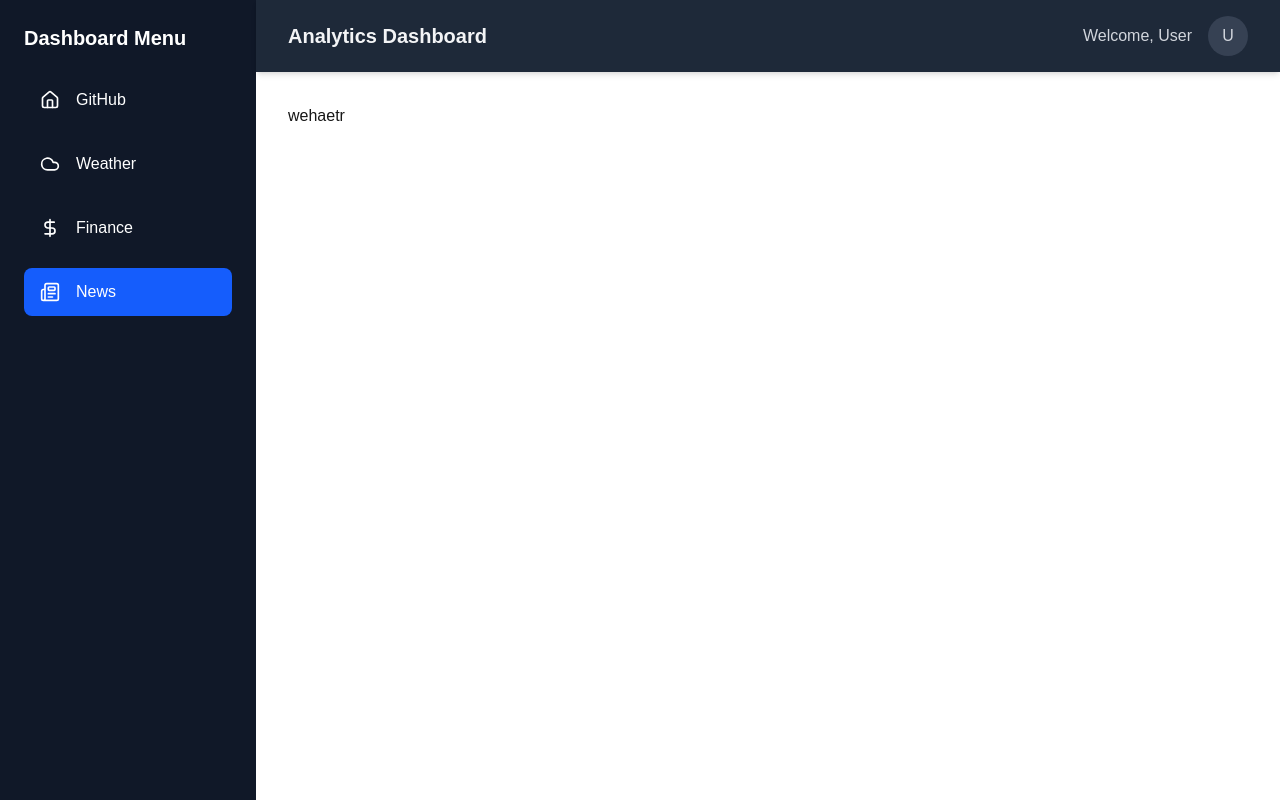
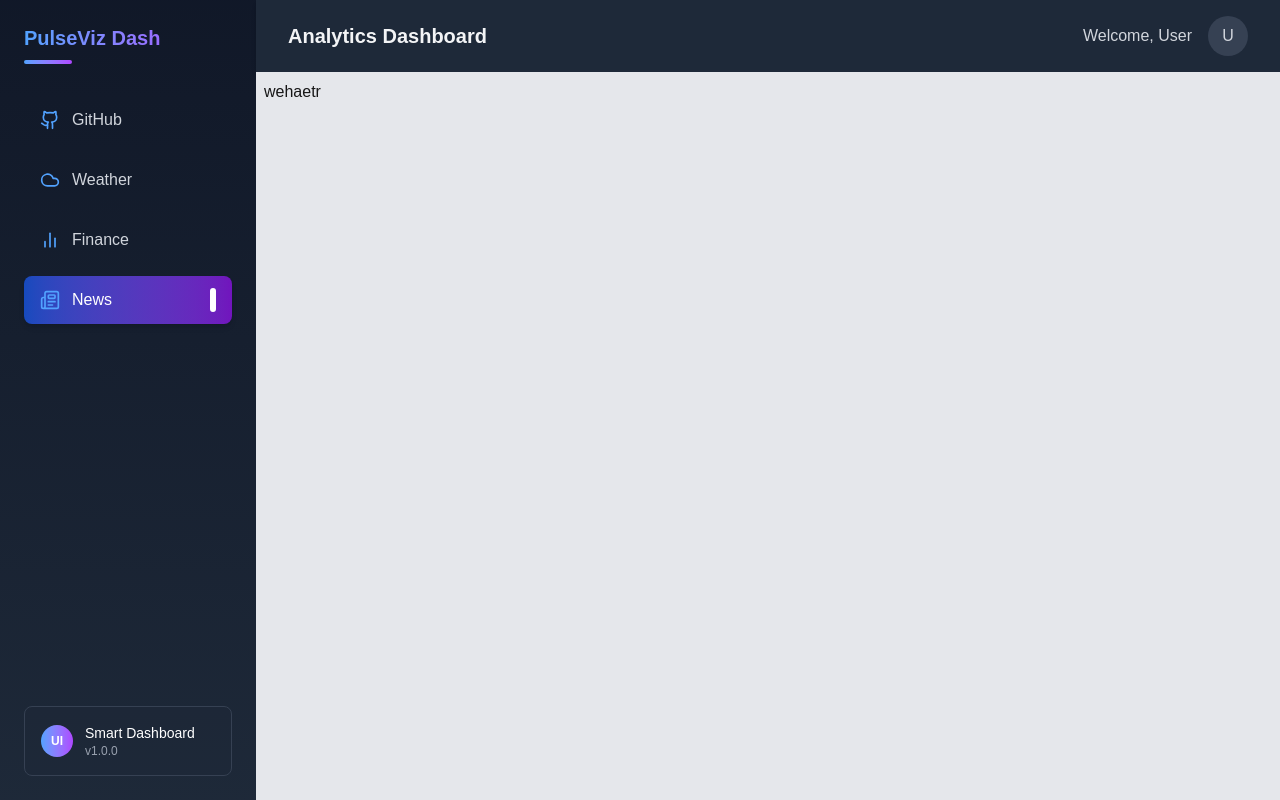
Before and after one commit to Mrprayag077/pulse-viz-dashboard, a Next.js app: page /news in a window 1280 px wide. Built offline with nearby package versions, Linux system fonts and the light colour scheme.

Commit message:
setup github user profile with api integrations

```diff
--- a/src/app/layout.tsx
+++ b/src/app/layout.tsx
@@ -13,7 +13,9 @@ export default function RootLayout({
           <Sidebar />
           <div className="flex-1 flex flex-col">
             <Navbar />
-            <main className="p-8">{children}</main>
+            <main className="p-2 h-screen overflow-auto bg-gray-200">
+              {children}
+            </main>
           </div>
         </div>
       </body>
--- a/src/app/page.tsx
+++ b/src/app/page.tsx
@@ -1,8 +1,74 @@
+"use client";
+
+import { RepoCard } from "@/components";
+import { fetchCommits, fetchContributors, fetchRepoData } from "@/utils";
+import { useEffect, useState } from "react";
 
 export default function Home() {
+  const [repo, setRepo] = useState<any>(null);
+  const [commits, setCommits] = useState([]);
+  const [contributors, setContributors] = useState([]);
+
+  const repoName = "Mrprayag077/Mrprayag077";
+
+  useEffect(() => {
+    const fetchData = async () => {
+      const repoData = await fetchRepoData(repoName);
+      const commitData = await fetchCommits(repoName);
+      const contributorData = await fetchContributors(repoName);
+
+      setRepo(repoData);
+      setCommits(commitData);
+      setContributors(contributorData);
+    };
+
+    fetchData();
+  }, []);
+
+  if (!repo) return <p>Loading...</p>;
+
   return (
-    <div className="bg-red-600">
-      <p>hii</p>
+    <div className="min-h-full overflow-auto p-10 bg-gray-900 rounded-2xl text-white">
+      <h1 className="text-3xl font-bold">GitHub Repo Analytics</h1>
+
+      <RepoCard repo={repo} />
+
+      {/* Commit History */}
+      <h2 className="mt-10 text-2xl font-semibold">Recent Commits</h2>
+      <ul className="space-y-4 mt-4">
+        {commits.slice(0, 5).map((commit: any, index) => (
+          <li key={index} className="p-4 bg-gray-800 rounded-lg">
+            <p>{commit.commit.message}</p>
+            <span className="text-sm text-gray-400">
+              By {commit.commit.author.name}
+            </span>
+          </li>
+        ))}
+      </ul>
+
+      {/* Contributors */}
+      <h2 className="mt-10 text-2xl font-semibold">Contributors</h2>
+      <div className="grid grid-cols-3 gap-4 mt-4">
+        {contributors.map((contributor: any, index) => (
+          <div
+            key={index}
+            className="p-4 bg-gray-800 rounded-lg flex items-center gap-4"
+          >
+            <img
+              src={contributor.avatar_url}
+              alt="avatar"
+              className="w-10 h-10 rounded-full"
+            />
+            <a
+              href={contributor.html_url}
+              target="_blank"
+              className="text-blue-400 hover:underline"
+            >
+              {contributor.login}
+            </a>
+          </div>
+        ))}
+      </div>
     </div>
   );
 }
--- /dev/null
+++ b/src/components/RepoCard.tsx
@@ -0,0 +1,34 @@
+import { Star, GitCommit, Users } from "lucide-react";
+
+interface RepoCardProps {
+  repo: any;
+}
+
+const RepoCard = ({ repo }: RepoCardProps) => {
+  return (
+    <div className="bg-gray-800 text-white p-6 rounded-lg shadow-lg space-y-4">
+      <h2 className="text-xl font-bold">{repo.name}</h2>
+      <p className="text-gray-400">{repo.description}</p>
+      <div className="flex justify-between text-sm">
+        <span className="flex items-center gap-2">
+          <Star size={16} /> {repo.stargazers_count} Stars
+        </span>
+        <span className="flex items-center gap-2">
+          <GitCommit size={16} /> {repo.forks_count} Forks
+        </span>
+        <span className="flex items-center gap-2">
+          <Users size={16} /> {repo.watchers_count} Watchers
+        </span>
+      </div>
+      <a
+        href={repo.html_url}
+        target="_blank"
+        className="text-blue-500 hover:underline"
+      >
+        View Repository →
+      </a>
+    </div>
+  );
+};
+
+export default RepoCard;
--- a/src/components/Sidebar.tsx
+++ b/src/components/Sidebar.tsx
@@ -1,46 +1,70 @@
 "use client";
 
 import { useRouter, usePathname } from "next/navigation";
-import {
-  HomeIcon,
-  CloudIcon,
-  DollarSignIcon,
-  NewspaperIcon,
-} from "lucide-react";
+import { Github, Cloud, BarChart2, Newspaper } from "lucide-react";
 
 const Sidebar = () => {
   const router = useRouter();
   const pathname = usePathname();
 
-  const menuItems = [
-    { label: "GitHub", path: "/", icon: HomeIcon },
-    { label: "Weather", path: "/weather", icon: CloudIcon },
-    { label: "Finance", path: "/finance", icon: DollarSignIcon },
-    { label: "News", path: "/news", icon: NewspaperIcon },
-  ];
-
   const handleNavigation = (path: string) => {
     router.push(path);
   };
 
+  const menuItems = [
+    { label: "GitHub", path: "/", icon: <Github size={20} /> },
+    { label: "Weather", path: "/weather", icon: <Cloud size={20} /> },
+    { label: "Finance", path: "/finance", icon: <BarChart2 size={20} /> },
+    { label: "News", path: "/news", icon: <Newspaper size={20} /> },
+  ];
+
   return (
-    <aside className="w-64 h-screen bg-gray-900 text-white p-6 flex flex-col space-y-6">
-      <h2 className="text-xl font-semibold mb-6">Dashboard Menu</h2>
-      <ul className="space-y-4">
-        {menuItems.map((item) => (
-          <li key={item.path}>
+    <aside className="w-64 h-screen bg-gradient-to-b from-gray-900 to-gray-800 text-white p-6 flex flex-col space-y-4 shadow-lg">
+      <div className="mb-8">
+        <h2 className="text-xl font-semibold bg-clip-text text-transparent bg-gradient-to-r from-blue-400 to-purple-500">
+          PulseViz Dash
+        </h2>
+        <div className="h-1 w-12 bg-gradient-to-r from-blue-400 to-purple-500 rounded-full mt-2"></div>
+      </div>
+
+      <ul className="space-y-3 cursor-pointer">
+        {menuItems.map((item) => {
+          const isActive = pathname === item.path;
+
+          return (
+            <li key={item.path} className="hover:scale-105">
               <button
                 onClick={() => handleNavigation(item.path)}
-              className={`flex items-center space-x-4 py-3 px-4 rounded-lg transition-all duration-200 ease-in-out w-full text-left hover:bg-gray-800 focus:outline-none focus:ring-2 focus:ring-blue-500 ${
-                pathname === item.path ? "bg-blue-600" : ""
+                className={`w-full cursor-pointer flex items-center gap-3 py-3 px-4 rounded-lg transition-all duration-300 focus:outline-none ${
+                  isActive
+                    ? "bg-gradient-to-r from-blue-600/70 to-purple-600/70 text-white shadow-md"
+                    : "text-gray-300 hover:bg-gray-800/50 hover:text-white"
                 }`}
               >
-              <item.icon className="w-5 h-5" />
+                <span className="text-blue-400">{item.icon}</span>
                 <span>{item.label}</span>
+                {isActive && (
+                  <span className="ml-auto w-1.5 h-6 bg-white rounded-full"></span>
+                )}
               </button>
             </li>
-        ))}
+          );
+        })}
       </ul>
+
+      <div className="mt-auto">
+        <div className="p-4 rounded-lg bg-gray-800/50 border border-gray-700">
+          <div className="flex items-center gap-3">
+            <div className="w-8 h-8 rounded-full bg-gradient-to-r from-blue-400 to-purple-500 flex items-center justify-center">
+              <span className="text-xs font-bold">UI</span>
+            </div>
+            <div>
+              <p className="text-sm font-medium">Smart Dashboard</p>
+              <p className="text-xs text-gray-400">v1.0.0</p>
+            </div>
+          </div>
+        </div>
+      </div>
     </aside>
   );
 };
--- a/src/components/index.ts
+++ b/src/components/index.ts
@@ -1,2 +1,3 @@
 export { default as Navbar } from "./Navbar";
 export { default as Sidebar } from "./Sidebar";
+export { default as RepoCard } from "./RepoCard";
--- /dev/null
+++ b/src/utils/githubApi.ts
@@ -0,0 +1,18 @@
+export const fetchRepoData = async (repoName: string) => {
+  const response = await fetch(`https://api.github.com/repos/${repoName}`);
+  return response.json();
+};
+
+export const fetchCommits = async (repoName: string) => {
+  const response = await fetch(
+    `https://api.github.com/repos/${repoName}/commits`
+  );
+  return response.json();
+};
+
+export const fetchContributors = async (repoName: string) => {
+  const response = await fetch(
+    `https://api.github.com/repos/${repoName}/contributors`
+  );
+  return response.json();
+};
--- /dev/null
+++ b/src/utils/index.ts
@@ -0,0 +1 @@
+export * from "./githubApi";
```
Lines whose indentation alone changed are shown as unchanged.
